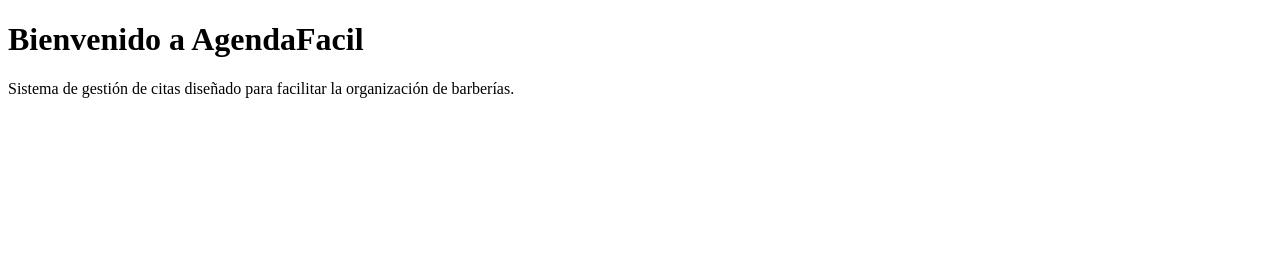
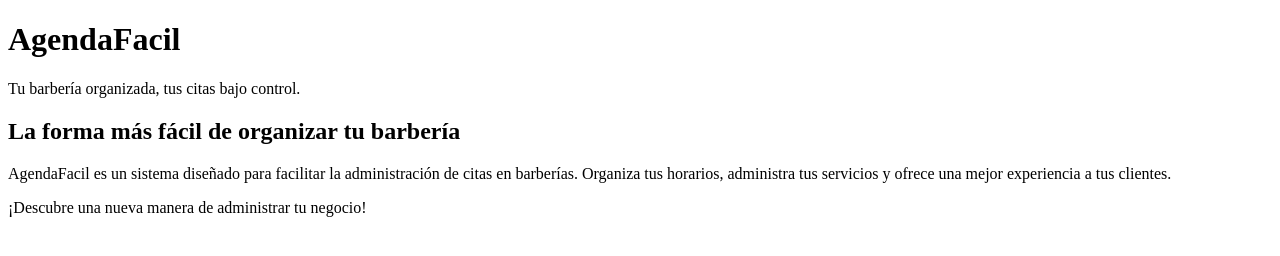
Before and after one commit to JAHG15/AgendaFacil, a plain HTML site: page src/index.html in a window 1280 px wide. Drawn offline with Linux system fonts and the light colour scheme.

Commit message:
Agregar presentacion del proyecto

```diff
--- a/src/index.html
+++ b/src/index.html
@@ -1,18 +1,32 @@
+
 <!DOCTYPE html>
 <html lang="es">
 <head>
     <meta charset="UTF-8">
     <meta name="viewport" content="width=device-width, initial-scale=1.0">
-    <title>AgendaFacil</title>
+    <title>AgendaFacil | Barberías</title>
 </head>
 <body>
 
-    <h1>Bienvenido a AgendaFacil</h1>
+    <header>
+        <h1>AgendaFacil</h1>
+        <p>Tu barbería organizada, tus citas bajo control.</p>
+    </header>
 
-    <p>
-        Sistema de gestión de citas diseñado
-        para facilitar la organización de barberías.
-    </p>
+    <main>
+        <h2>La forma más fácil de organizar tu barbería</h2>
+
+        <p>
+            AgendaFacil es un sistema diseñado para facilitar
+            la administración de citas en barberías.
+            Organiza tus horarios, administra tus servicios
+            y ofrece una mejor experiencia a tus clientes.
+        </p>
+
+        <p>
+            ¡Descubre una nueva manera de administrar tu negocio!
+        </p>
+    </main>
 
 </body>
 </html>
```
